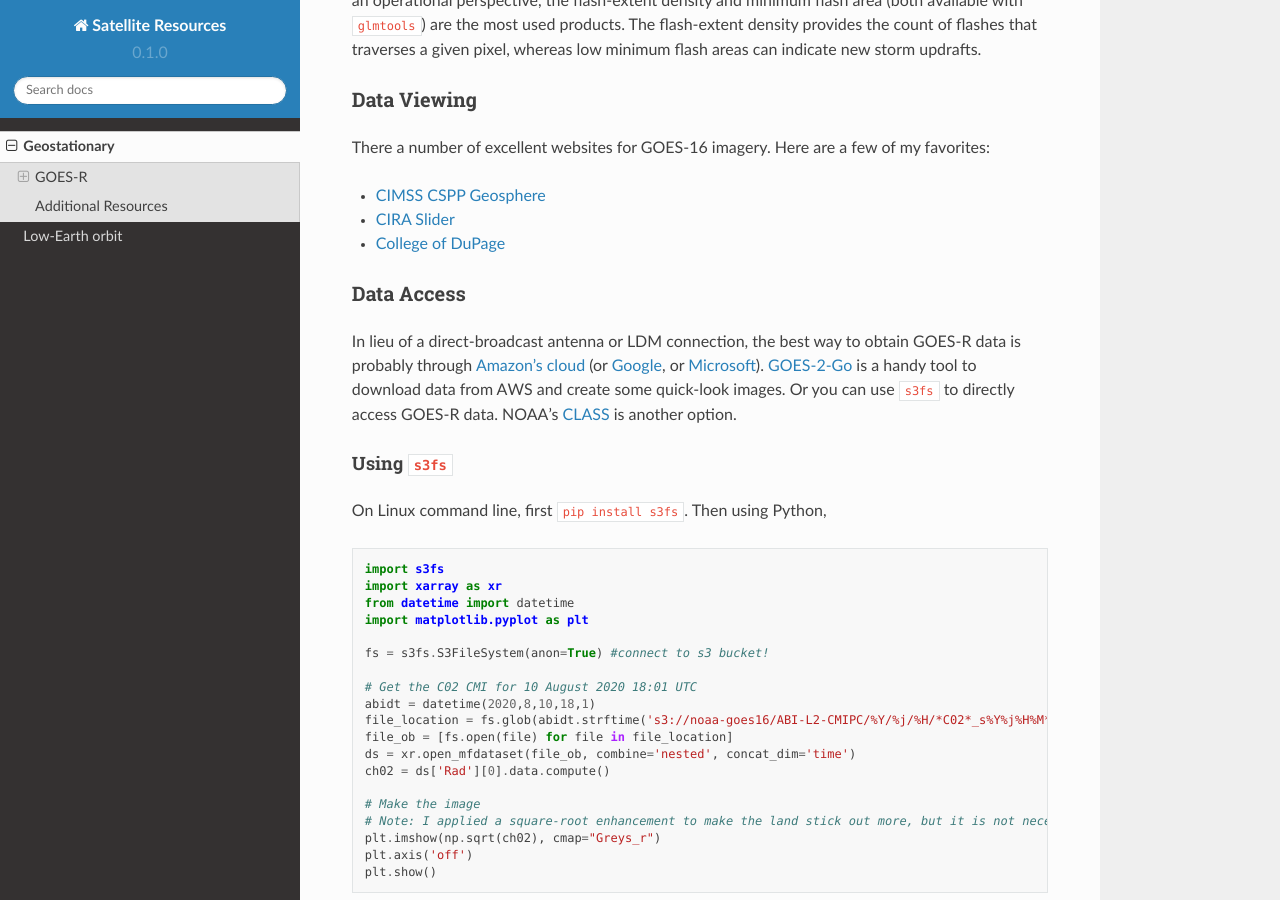
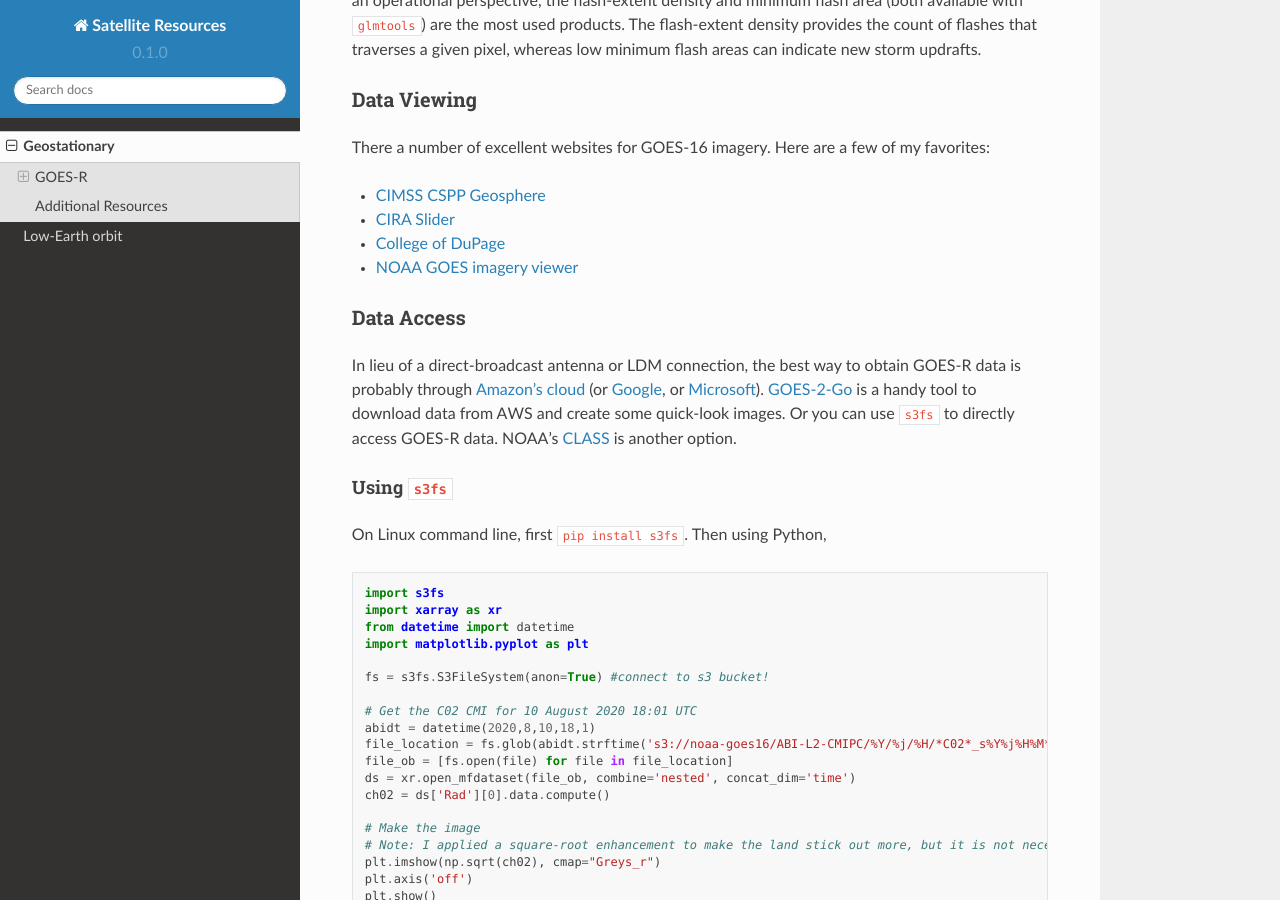
Before and after one commit to jlc248/satellite-resources, a Sphinx documentation site: the page built from docs/source/Geostationary.rst, in a window 1280 px wide and 900 px high, scrolled down 4747 px. Built offline with Sphinx 7.4.7 and the Read the Docs theme 2.0.0, drawn with Linux system fonts in a browser that asks for light colours.

Commit message:
Update Geostationary.rst

```diff
--- a/docs/source/Geostationary.rst
+++ b/docs/source/Geostationary.rst
@@ -146,6 +146,7 @@ There a number of excellent websites for GOES-16 imagery. Here are a few of my f
 - `CIMSS CSPP Geosphere <https://geosphere.ssec.wisc.edu/#coordinate:0,0;>`_
 - `CIRA Slider <https://rammb-slider.cira.colostate.edu/>`_
 - `College of DuPage <weather.cod.edu/satrad>`_
+- `NOAA GOES imagery viewer <https://www.star.nesdis.noaa.gov/goes/>`_
 
 
 Data Access
```
